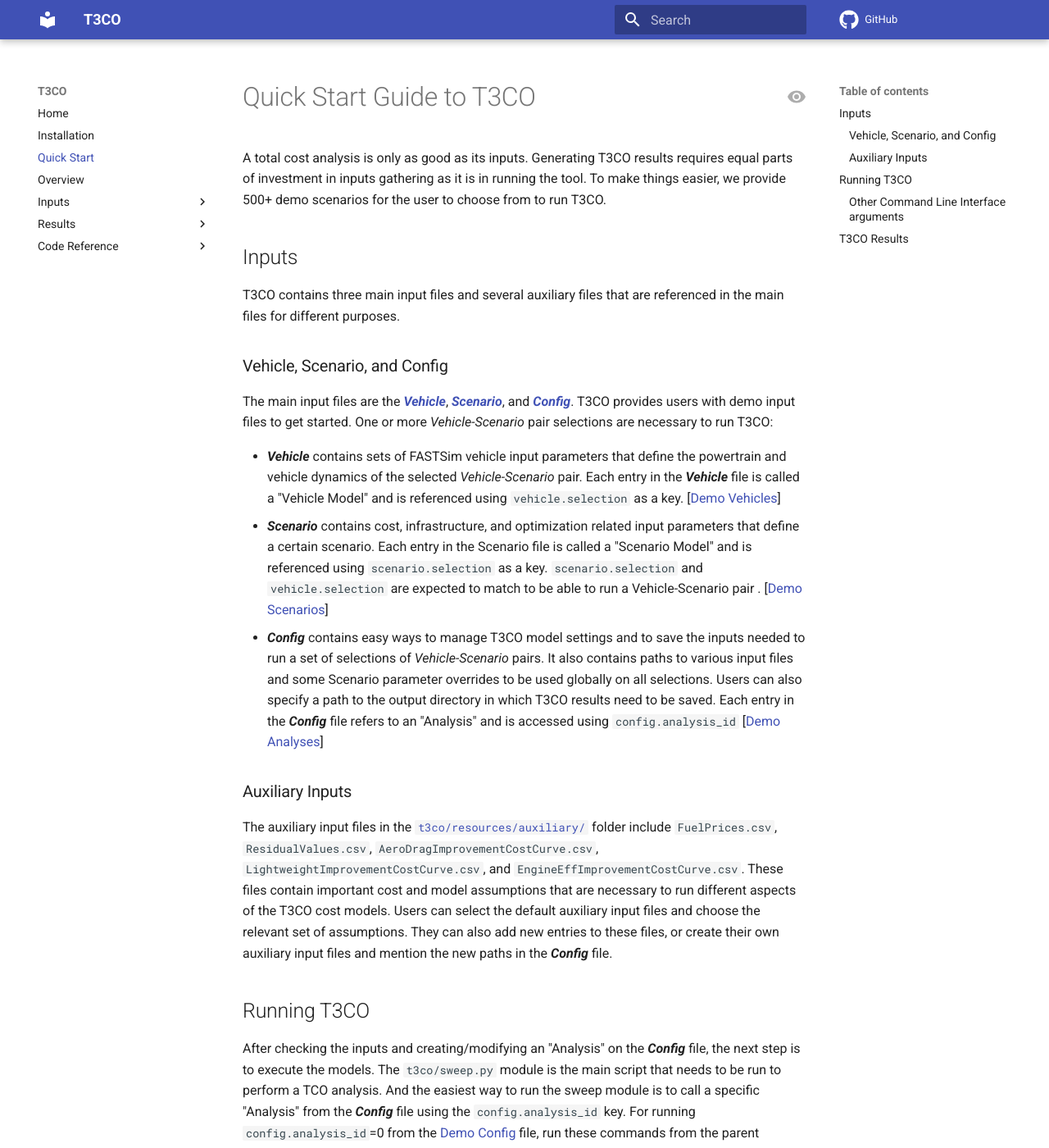
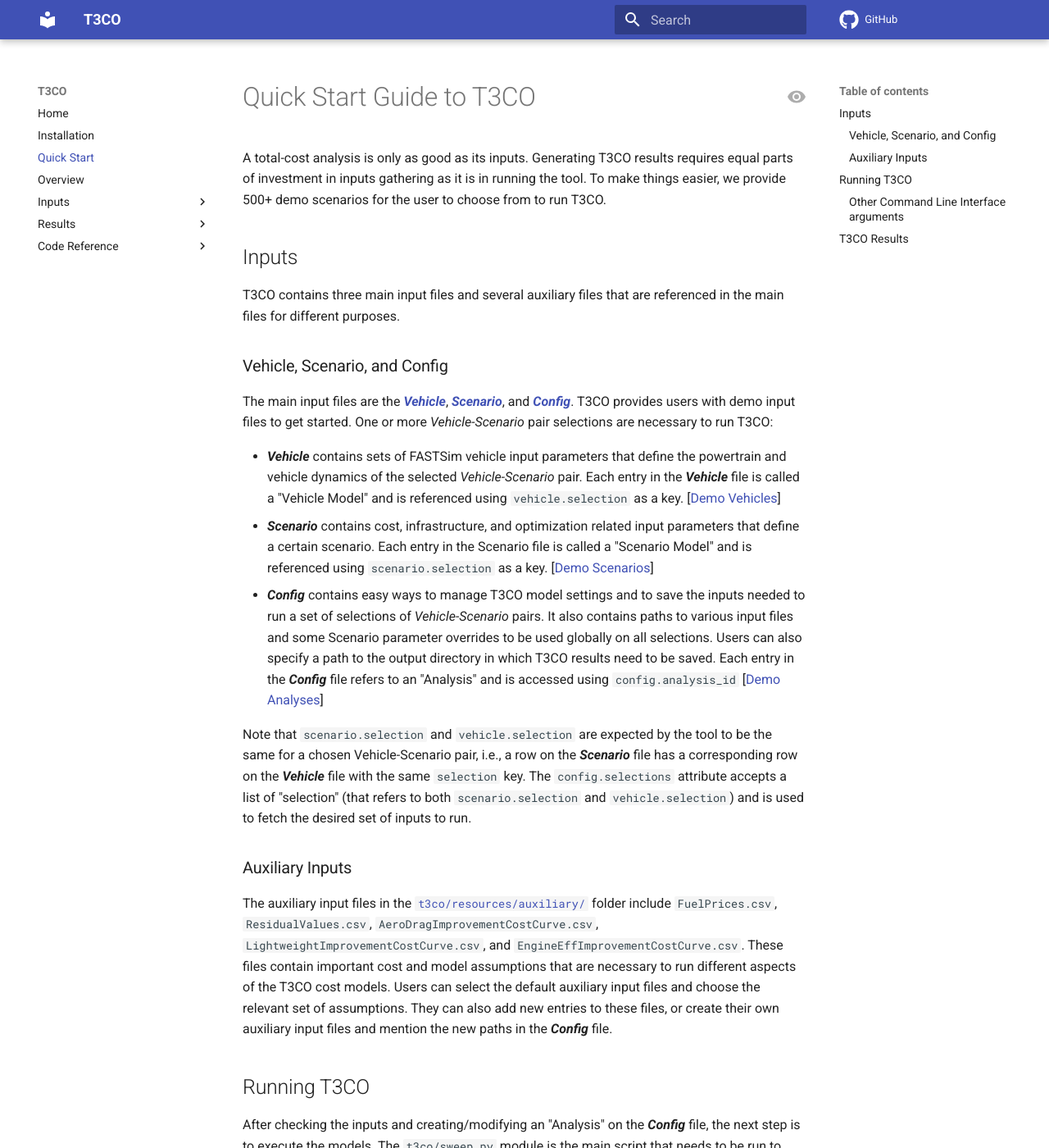
Before and after one commit to NREL/T3CO, an MkDocs documentation site: the page built from docs/quick_start.md, in a window 1280 px wide and 1400 px high. Shown: the whole window at 82% size. Built offline with MkDocs 1.6.1 and Material for MkDocs 9.7.7, drawn with Linux system fonts in a browser that asks for light colours; comment, search, counter and statistics services are not loaded.

Commit message:
Add information about selections on quick_start.md

```diff
--- a/docs/quick_start.md
+++ b/docs/quick_start.md
@@ -1,6 +1,6 @@
 # Quick Start Guide to T3CO
 
-A total cost analysis is only as good as its inputs. Generating T3CO results requires equal parts of investment in inputs gathering as it is in running the tool. To make things easier, we provide 500+ demo scenarios for the user to choose from to run T3CO.
+A total-cost analysis is only as good as its inputs. Generating T3CO results requires equal parts of investment in inputs gathering as it is in running the tool. To make things easier, we provide 500+ demo scenarios for the user to choose from to run T3CO.
 
 ## Inputs
 
@@ -11,8 +11,10 @@
 The main input files are the [***Vehicle***](vehicle_inputs_descriptions.md), [***Scenario***](scenario_inputs_descriptions.md), and [***Config***](config_inputs_descriptions.md). T3CO provides users with demo input files to get started. One or more *Vehicle-Scenario* pair selections are necessary to run T3CO:
 
 - ***Vehicle*** contains sets of FASTSim vehicle input parameters that define the powertrain and vehicle dynamics of the selected *Vehicle-Scenario* pair. Each entry in the ***Vehicle*** file is called a "Vehicle Model" and is referenced using `vehicle.selection` as a key. [[Demo Vehicles](https://github.com/NREL/T3CO/blob/4aed80f4a2caf65abfc7be176fcf34107621e1fe/t3co/resources/inputs/demo/Demo_FY22_vehicle_model_assumptions.csv)]
-- ***Scenario*** contains cost, infrastructure, and optimization related input parameters that define a certain scenario. Each entry in the Scenario file is called a "Scenario Model" and is referenced using `scenario.selection` as a key. `scenario.selection` and `vehicle.selection` are expected to match to be able to run a Vehicle-Scenario pair . [[Demo Scenarios](https://github.com/NREL/T3CO/blob/4aed80f4a2caf65abfc7be176fcf34107621e1fe/t3co/resources/inputs/demo/Demo_FY22_scenario_assumptions.csv)]
+- ***Scenario*** contains cost, infrastructure, and optimization related input parameters that define a certain scenario. Each entry in the Scenario file is called a "Scenario Model" and is referenced using `scenario.selection` as a key. [[Demo Scenarios](https://github.com/NREL/T3CO/blob/4aed80f4a2caf65abfc7be176fcf34107621e1fe/t3co/resources/inputs/demo/Demo_FY22_scenario_assumptions.csv)]
 - ***Config*** contains easy ways to manage T3CO model settings and to save the inputs needed to run a set of selections of *Vehicle-Scenario* pairs. It also contains paths to various input files and some Scenario parameter overrides to be used globally on all selections. Users can also specify a path to the output directory in which T3CO results need to be saved. Each entry in the ***Config*** file refers to an "Analysis" and is accessed using `config.analysis_id` [[Demo Analyses](https://github.com/NREL/T3CO/blob/4aed80f4a2caf65abfc7be176fcf34107621e1fe/t3co/resources/T3COConfig.csv)]
+
+Note that `scenario.selection` and `vehicle.selection` are expected by the tool to be the same for a chosen Vehicle-Scenario pair, i.e., a row on the ***Scenario*** file has a corresponding row on the ***Vehicle*** file with the same `selection` key. The `config.selections` attribute accepts a list of "selection" (that refers to both `scenario.selection` and `vehicle.selection`) and is used to fetch the desired set of inputs to run.
 
 ### Auxiliary Inputs
 
```
